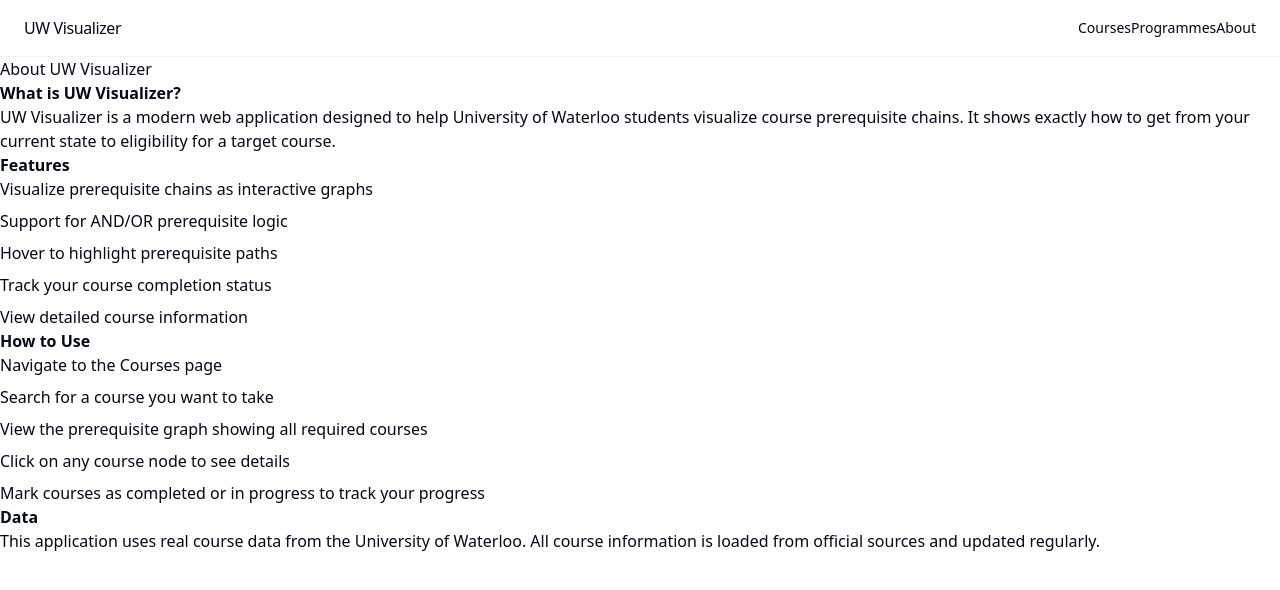
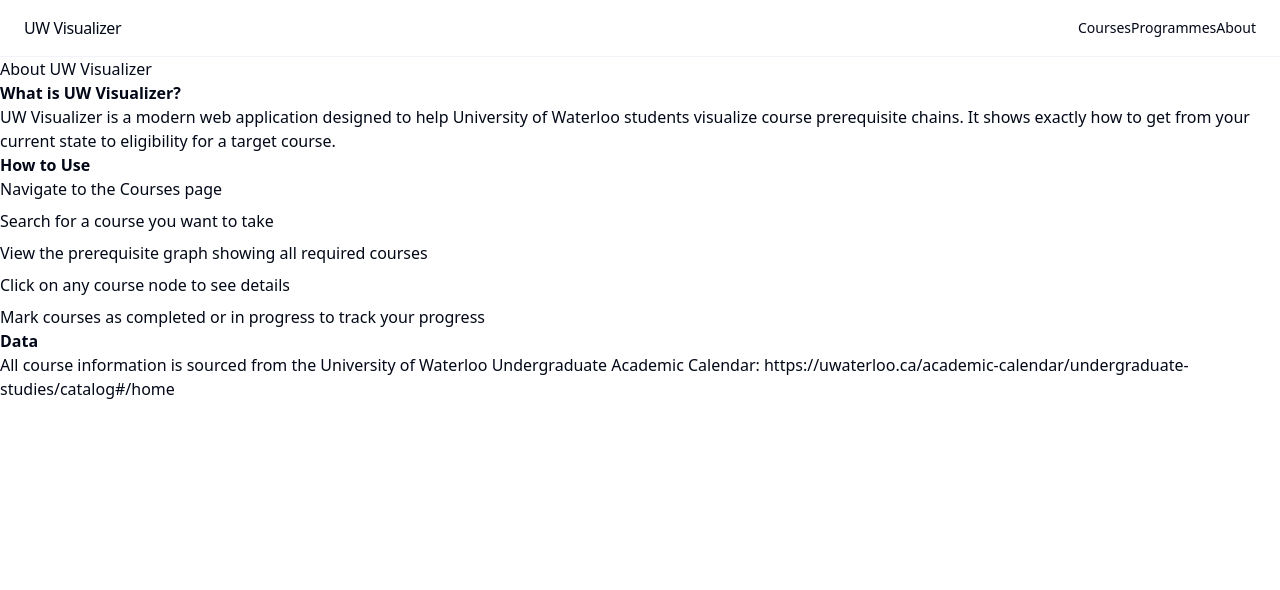
Before and after one commit to dank409/uw-visualizer, a React (Vite) app: page /about in a window 1280 px wide. Shown: the top 590 px of the page. Built offline with nearby package versions, Linux system fonts and the light colour scheme.

Commit message:
Update About page content

```diff
--- a/src/pages/AboutPage.tsx
+++ b/src/pages/AboutPage.tsx
@@ -14,17 +14,6 @@
         </section>
 
         <section>
-          <h2 className="mb-3 text-xl font-semibold">Features</h2>
-          <ul className="list-disc list-inside space-y-2 text-muted-foreground">
-            <li>Visualize prerequisite chains as interactive graphs</li>
-            <li>Support for AND/OR prerequisite logic</li>
-            <li>Hover to highlight prerequisite paths</li>
-            <li>Track your course completion status</li>
-            <li>View detailed course information</li>
-          </ul>
-        </section>
-
-        <section>
           <h2 className="mb-3 text-xl font-semibold">How to Use</h2>
           <ol className="list-decimal list-inside space-y-2 text-muted-foreground">
             <li>Navigate to the Courses page</li>
@@ -38,8 +27,8 @@
         <section>
           <h2 className="mb-3 text-xl font-semibold">Data</h2>
           <p className="text-muted-foreground">
-            This application uses real course data from the University of Waterloo.
-            All course information is loaded from official sources and updated regularly.
+          All course information is sourced from the University of Waterloo Undergraduate Academic Calendar:
+          https://uwaterloo.ca/academic-calendar/undergraduate-studies/catalog#/home
           </p>
         </section>
       </div>
```
